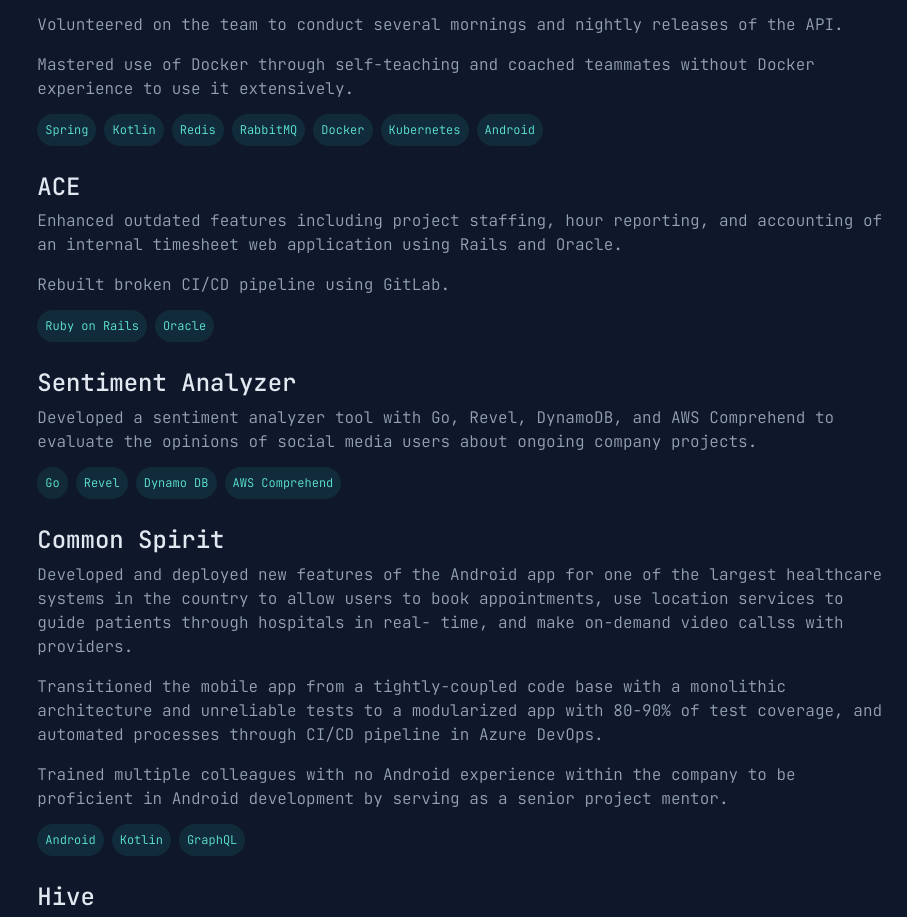
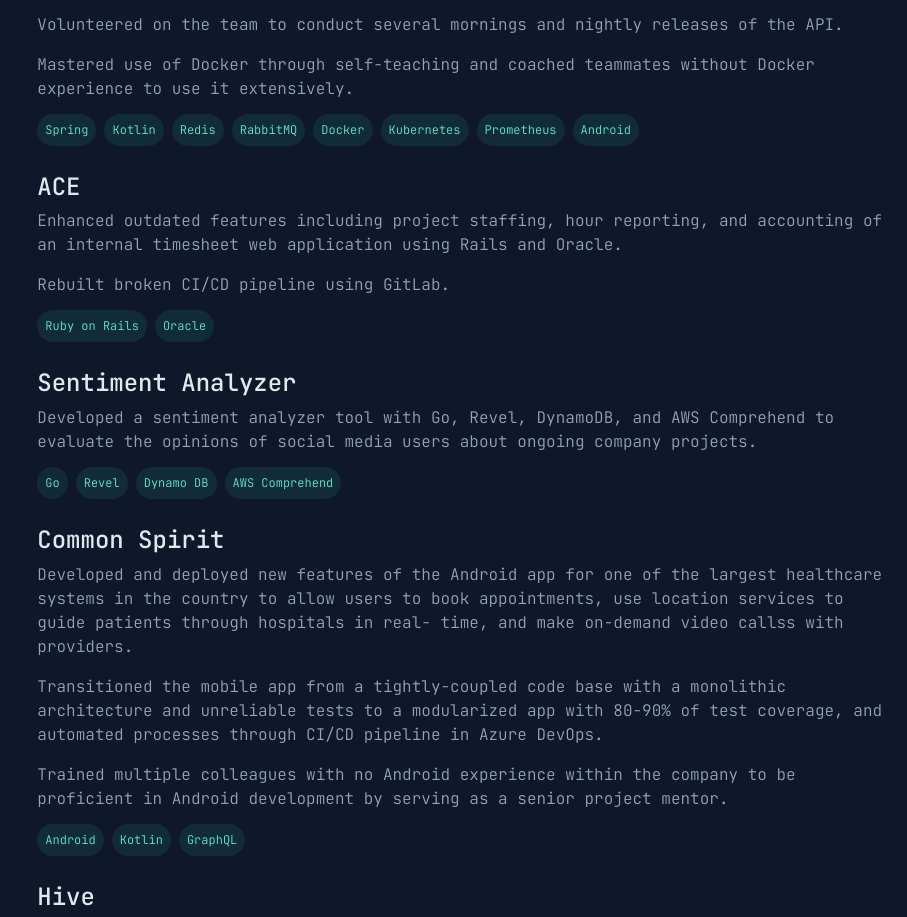
Before and after one commit to alexiscrack3/alexiscrack3.github.io, a website built with webpack: page src/index.html in a window 1280 px wide. Shown: the part 911-1828 px from the top of the page, without its empty margins (373-1280 px from the left). Built offline with nearby package versions, Linux system fonts and the light colour scheme.

Commit message:
Update skills for job

```diff
--- a/src/index.html
+++ b/src/index.html
@@ -196,6 +196,9 @@
                         </li>
                         <li>
                           <span>Kubernetes</span>
+                        </li>
+                        <li>
+                          <span>Prometheus</span>
                         </li>
                         <li>
                           <span>Android</span>
```
